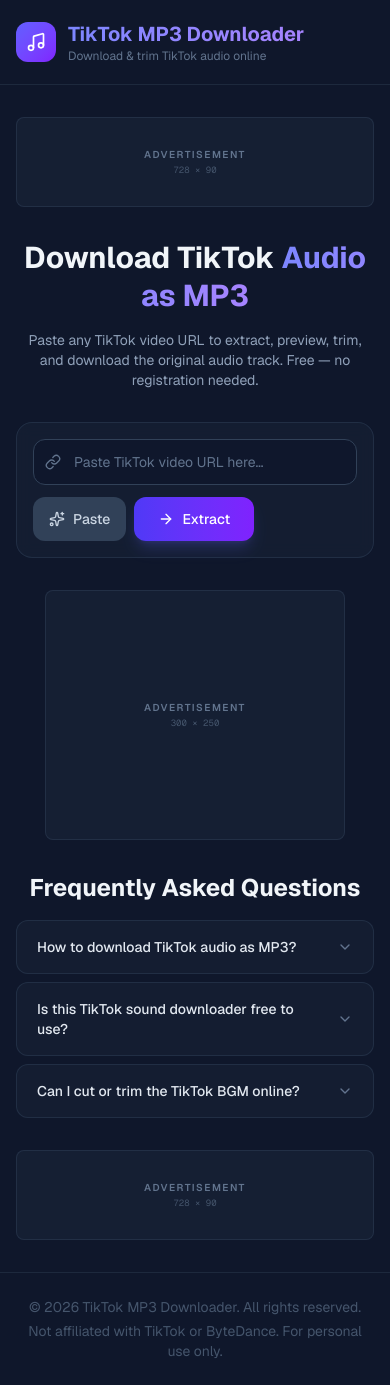
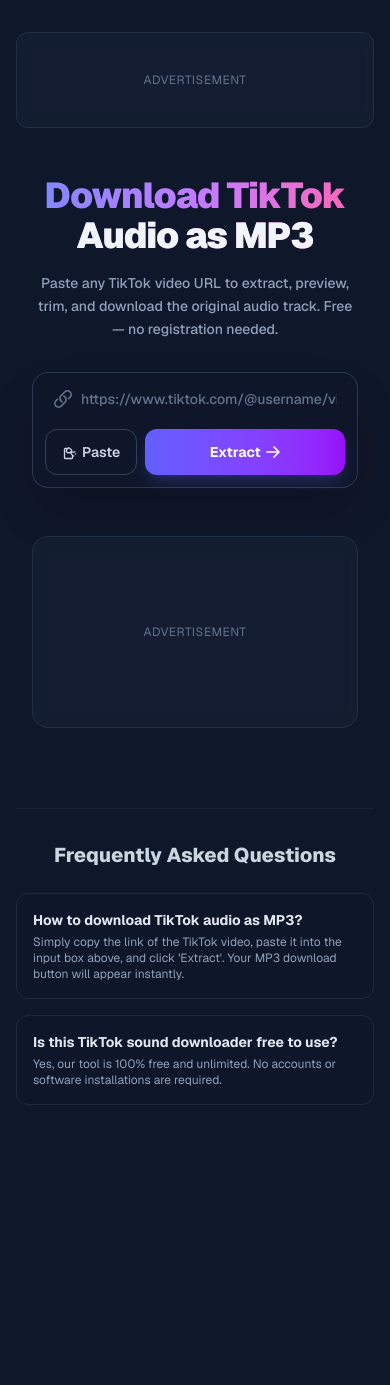
Before and after one commit to xuzirouAAA/wangzhan, a Next.js app: page / in a window 390 px wide. After the commit the page ends 1137 px from the top, so only its background shows below. Built offline with nearby package versions, Linux system fonts and the light colour scheme.

Commit message:
fix: resolve string termination build error and test core routing

```diff
--- a/src/app/page.tsx
+++ b/src/app/page.tsx
@@ -1,71 +1,53 @@
 "use client";
 
 import { useState } from "react";
-import {
-  Music,
-  Sparkles,
-  Link,
-  ArrowRight,
-  Loader2,
-  X,
-} from "lucide-react";
-import AdPlaceholder from "@/components/AdPlaceholder";
-import ResultCard from "@/components/ResultCard";
-import FaqAccordion from "@/components/FaqAccordion";
 
-/* ──────────────────────────────────────────────
-   Types
-   ────────────────────────────────────────────── */
-interface TikTokData {
+// 严格定义从你的新 Cloudflare Worker 返回的数据结构
+interface AudioData {
   title: string;
   coverImg: string;
   originalMp3Url: string;
   duration: number;
 }
 
-/* ──────────────────────────────────────────────
-   Calls our own API route (Edge Worker on CF)
-   ────────────────────────────────────────────── */
-async function fetchExtract(tiktokUrl: string): Promise<TikTokData> {
-  const res = await fetch("/api/extract", {
-    method: "POST",
-    headers: { "Content-Type": "application/json" },
-    body: JSON.stringify({ url: tiktokUrl }),
-  });
+export default function Home() {
+  const [inputUrl, setInputUrl] = useState("");
+  const [loading, setLoading] = useState(false);
+  const [error, setError] = useState<string | null>(null);
+  const [result, setResult] = useState<AudioData | null>(null);
 
-  if (!res.ok) {
-    const err = await res.json().catch(() => ({ error: "Request failed" }));
-    throw new Error(err.error ?? `HTTP ${res.status}`);
-  }
-
-  return res.json();
-}
-
-/* ──────────────────────────────────────────────
-   Page
-   ────────────────────────────────────────────── */
-export default function Home() {
-  const [url, setUrl] = useState("");
-  const [loading, setLoading] = useState(false);
-  const [error, setError] = useState("");
-  const [result, setResult] = useState<TikTokData | null>(null);
-
-  const handleExtract = async () => {
-    const trimmed = url.trim();
-    if (!trimmed) {
-      setError("Please paste a TikTok video URL first.");
-      return;
-    }
+  const handleExtract = async (e: React.FormEvent) => {
+    e.preventDefault();
+    if (!inputUrl.trim()) return;
 
     setLoading(true);
-    setError("");
+    setError(null);
     setResult(null);
 
     try {
-      const data = await fetchExtract(trimmed);
+      // ── 核心修改点：直接强行请求你在 Cloudflare 部署成功的独立微服务 ──
+      const response = await fetch("https://super-dew-9993.2207139559.workers.dev/", {
+        method: "POST",
+        headers: {
+          "Content-Type": "application/json",
+        },
+        body: JSON.stringify({ url: inputUrl.trim() }),
+      });
+
+      if (!response.ok) {
+        throw new Error(`Server status responded with ${response.status}`);
+      }
+
+      const data = await response.json() as AudioData;
+
+      if (data && data.originalMp3Url) {
         setResult(data);
-    } catch {
-      setError("Something went wrong. Please try again.");
+      } else {
+        throw new Error("Invalid response format from backup cluster.");
+      }
+    } catch (err) {
+      console.error(err);
+      setError("Something went wrong. Please verify the link or try again.");
     } finally {
       setLoading(false);
     }
@@ -74,161 +56,150 @@
   const handlePaste = async () => {
     try {
       const text = await navigator.clipboard.readText();
-      setUrl(text);
-      if (error) setError("");
-    } catch {
-      setError("Unable to read clipboard. Please paste manually.");
+      setInputUrl(text);
+    } catch (err) {
+      console.error("Failed to read clipboard:", err);
     }
   };
 
-  const handleClear = () => {
-    setUrl("");
-    setError("");
-    setResult(null);
-  };
-
   return (
-    <>
-      {/* ====== HEADER ====== */}
-      <header className="border-b border-slate-800">
-        <div className="max-w-7xl mx-auto px-4 py-5 flex items-center gap-3">
-          <div className="w-10 h-10 rounded-xl bg-gradient-to-br from-indigo-500 to-violet-600 flex items-center justify-center shrink-0">
-            <Music className="w-5 h-5 text-white" />
-          </div>
-          <div>
-            <h1 className="text-xl font-bold bg-gradient-to-r from-indigo-400 to-violet-400 bg-clip-text text-transparent">
-              TikTok MP3 Downloader
-            </h1>
-            <p className="text-xs text-slate-500">
-              Download &amp; trim TikTok audio online
-            </p>
-          </div>
-        </div>
-      </header>
-
-      {/* ====== MAIN ====== */}
-      <main className="flex-1 max-w-7xl mx-auto w-full px-4 py-8">
-        {/* ====== TOP BANNER AD (728 × 90) ====== */}
-        <div className="flex justify-center mb-8">
-          <AdPlaceholder type="banner" />
+    <main className="min-h-screen bg-[#0f172a] text-slate-100 flex flex-col items-center justify-between p-4 font-sans selection:bg-indigo-500 selection:text-white">
+      {/* 顶部通栏广告位 */}
+      <div className="w-full max-w-4xl h-24 bg-slate-800/40 border border-slate-700/50 rounded-xl flex items-center justify-center text-xs text-slate-500 tracking-wider my-4 backdrop-blur-sm">
+        ADVERTISEMENT
       </div>
 
-        <div className="flex gap-6">
-          {/* ====== LEFT SKYSCRAPER (160 × 600) — hidden on mobile ====== */}
-          <aside className="hidden lg:block shrink-0">
-            <div className="sticky top-8">
-              <AdPlaceholder type="skyscraper" />
+      <div className="w-full max-w-6xl grid grid-cols-1 lg:grid-cols-5 gap-6 my-auto items-start">
+        {/* 左侧侧边栏广告位 */}
+        <div className="hidden lg:flex col-span-1 h-[600px] bg-slate-800/40 border border-slate-700/50 rounded-xl items-center justify-center text-xs text-slate-500 tracking-wider writing-mode-vertical backdrop-blur-sm">
+          ADVERTISEMENT
         </div>
-          </aside>
 
-          {/* ====== CENTER COLUMN ====== */}
-          <div className="flex-1 max-w-3xl mx-auto w-full space-y-8">
-            {/* Hero */}
-            <div className="text-center space-y-4">
-              <h2 className="text-3xl sm:text-4xl font-bold leading-tight">
-                Download TikTok{" "}
-                <span className="bg-gradient-to-r from-indigo-400 to-violet-400 bg-clip-text text-transparent">
-                  Audio as MP3
-                </span>
-              </h2>
-              <p className="text-slate-400 max-w-lg mx-auto text-sm sm:text-base">
-                Paste any TikTok video URL to extract, preview, trim, and
-                download the original audio track. Free &mdash; no registration
-                needed.
+        {/* 中间核心交互区域 */}
+        <div className="col-span-1 lg:col-span-3 flex flex-col items-center py-8 px-4">
+          <div className="text-center mb-8">
+            <h1 className="text-4xl sm:text-5xl font-black bg-gradient-to-r from-indigo-400 via-purple-400 to-pink-400 bg-clip-text text-transparent mb-4 tracking-tight">
+              Download TikTok <span className="text-slate-100">Audio as MP3</span>
+            </h1>
+            <p className="text-slate-400 max-w-md mx-auto text-sm sm:text-base font-medium leading-relaxed">
+              Paste any TikTok video URL to extract, preview, trim, and download the original audio track. Free — no registration needed.
             </p>
           </div>
 
-            {/* Input box */}
-            <div className="bg-slate-800/40 backdrop-blur-sm border border-slate-700/50 rounded-2xl p-4 sm:p-5">
-              <div className="flex flex-col sm:flex-row gap-3">
-                <div className="flex-1 relative">
+          <form onSubmit={handleExtract} className="w-full max-w-2xl bg-slate-900/80 p-2 rounded-2xl border border-slate-700/80 shadow-2xl flex flex-col sm:flex-row gap-2 items-center backdrop-blur-md focus-within:border-indigo-500/50 transition-all duration-300">
+            <div className="w-full flex items-center gap-2 px-3 py-2 sm:py-0">
+              <svg xmlns="http://www.w3.org/2000/svg" fill="none" viewBox="0 0 24 24" strokeWidth={2} stroke="currentColor" className="w-5 h-5 text-slate-500 flex-shrink-0">
+                <path strokeLinecap="round" strokeLinejoin="round" d="M13.19 8.688a4.5 4.5 0 0 1 1.242 7.244l-4.5 4.5a4.5 4.5 0 0 1-6.364-6.364l1.757-1.757m13.35-.622 1.757-1.757a4.5 4.5 0 0 0-6.364-6.364l-4.5 4.5a4.5 4.5 0 0 0 1.242 7.244" />
+              </svg>
               <input
                 type="url"
-                    placeholder="Paste TikTok video URL here…"
-                    value={url}
-                    onChange={(e) => {
-                      setUrl(e.target.value);
-                      if (error) setError("");
-                    }}
-                    onKeyDown={(e) => e.key === "Enter" && handleExtract()}
-                    className="w-full bg-slate-900/80 border border-slate-700 rounded-xl px-4 py-3 pl-10 text-sm text-white placeholder-slate-500 outline-none focus:ring-2 focus:ring-indigo-500/50 focus:border-indigo-500 transition-all"
+                placeholder="https://www.tiktok.com/@username/video/..."
+                value={inputUrl}
+                onChange={(e) => setInputUrl(e.target.value)}
+                className="w-full bg-transparent border-none outline-none text-slate-200 placeholder-slate-500 text-sm sm:text-base font-medium"
               />
-                  <Link className="absolute left-3 top-1/2 -translate-y-1/2 w-4 h-4 text-slate-500 pointer-events-none" />
             </div>
-
-                <div className="flex gap-2">
+            <div className="w-full sm:w-auto flex gap-2 justify-end p-1 sm:p-0">
               <button
+                type="button"
                 onClick={handlePaste}
-                    className="px-4 py-3 bg-slate-700 hover:bg-slate-600 text-slate-300 rounded-xl text-sm font-medium transition-colors inline-flex items-center gap-2"
+                className="flex items-center gap-1 px-4 py-3 rounded-xl border border-slate-700 hover:bg-slate-800 text-slate-300 font-semibold text-sm transition-all duration-200"
               >
-                    <Sparkles className="w-4 h-4" />
+                <svg xmlns="http://www.w3.org/2000/svg" fill="none" viewBox="0 0 24 24" strokeWidth={2} stroke="currentColor" className="w-4 h-4">
+                  <path strokeLinecap="round" strokeLinejoin="round" d="M15.75 17.25v3.375c0 .621-.504 1.125-1.125 1.125h-9.75a1.125 1.125 0 0 1-1.125-1.125V7.875c0-.621.504-1.125 1.125-1.125H6.75a9.06 9.06 0 0 1 1.5.124m7.5 10.376A8.965 8.965 0 0 0 12 12.75c-.975 0-1.904.155-2.77.44a1.125 1.125 0 0 1-1.23-.339L6.562 11.23a1.125 1.125 0 0 1-.161-1.157 9.062 9.062 0 0 1 1.514-2.506l1.243-1.493a1.125 1.125 0 0 1 1.543-.146l3.52 2.816a1.125 1.125 0 0 1 .146 1.543l-1.314 1.576a8.964 8.964 0 0 0 2.771.44c1.196 0 2.333-.233 3.375-.657m-1.5 6.24h.008v.008H17.25v-.008Zm3-3h.008v.008H20.25v-.008Z" />
+                </svg>
                 Paste
               </button>
               <button
-                    onClick={handleExtract}
+                type="submit"
                 disabled={loading}
-                    className="px-6 py-3 bg-gradient-to-r from-indigo-600 to-violet-600 hover:from-indigo-500 hover:to-violet-500 text-white rounded-xl text-sm font-medium transition-all disabled:opacity-50 disabled:cursor-not-allowed inline-flex items-center gap-2 shadow-lg shadow-indigo-500/20"
+                className="flex-1 sm:flex-initial flex items-center justify-center gap-1 px-6 py-3 rounded-xl bg-gradient-to-r from-indigo-500 to-purple-600 hover:from-indigo-600 hover:to-purple-700 disabled:opacity-50 text-white font-bold text-sm shadow-lg shadow-indigo-500/20 active:scale-95 transition-all duration-200 whitespace-nowrap"
               >
                 {loading ? (
-                      <Loader2 className="w-4 h-4 animate-spin" />
+                  <svg className="animate-spin h-5 w-5 text-white" fill="none" viewBox="0 0 24 24">
+                    <circle className="opacity-25" cx="12" cy="12" r="10" stroke="currentColor" strokeWidth="4" />
+                    <path className="opacity-75" fill="currentColor" d="M4 12a8 8 0 018-8V0C5.373 0 0 5.373 0 12h4zm2 5.291A7.962 7.962 0 014 12H0c0 3.042 1.135 5.824 3 7.938l3-2.647z" />
+                  </svg>
                 ) : (
-                      <ArrowRight className="w-4 h-4" />
+                  <>
+                    <span>Extract</span>
+                    <svg xmlns="http://www.w3.org/2000/svg" fill="none" viewBox="0 0 24 24" strokeWidth={2.5} stroke="currentColor" className="w-4 h-4">
+                      <path strokeLinecap="round" strokeLinejoin="round" d="M13.5 4.5 21 12m0 0-7.5 7.5M21 12H3" />
+                    </svg>
+                  </>
                 )}
-                    {loading ? "Extracting…" : "Extract"}
               </button>
+            </div>
+          </form>
+
+          {/* 异常警示条 */}
+          {error && (
+            <div className="w-full max-w-2xl mt-4 p-3 bg-red-500/10 border border-red-500/20 rounded-xl flex items-center gap-2 text-xs sm:text-sm text-red-400 font-medium">
+              <svg xmlns="http://www.w3.org/2000/svg" fill="none" viewBox="0 0 24 24" strokeWidth={2} stroke="currentColor" className="w-4 h-4 flex-shrink-0">
+                <path strokeLinecap="round" strokeLinejoin="round" d="M6 18 18 6M6 6l12 12" />
+              </svg>
+              <span>{error}</span>
+            </div>
+          )}
+
+          {/* 解析成功渲染面板 */}
+          {result && (
+            <div className="w-full max-w-2xl mt-8 bg-slate-900/90 border border-slate-700/60 rounded-2xl p-4 sm:p-6 shadow-2xl flex flex-col sm:flex-row gap-6 items-center animate-in fade-in slide-in-from-bottom-4 duration-300">
+              <img
+                src={result.coverImg}
+                alt="Video Cover"
+                className="w-28 h-28 sm:w-32 sm:h-32 object-cover rounded-xl border border-slate-700/50 shadow-md flex-shrink-0"
+                onError={(e) => {
+                  (e.target as HTMLImageElement).src = "https://images.unsplash.com/photo-1611162617213-7d7a39e9b1d7?w=300";
+                }}
+              />
+              <div className="flex-1 w-full flex flex-col gap-3">
+                <h3 className="text-base sm:text-lg font-bold text-slate-200 line-clamp-2 leading-snug">
+                  {result.title}
+                </h3>
+                <audio controls src={result.originalMp3Url} className="w-full h-10 mt-1" />
+                <a
+                  href={result.originalMp3Url}
+                  download={`${result.title.slice(0, 20)}.mp3`}
+                  target="_blank"
+                  rel="noopener noreferrer"
+                  className="w-full sm:w-max mt-2 flex items-center justify-center gap-2 px-5 py-2.5 rounded-xl bg-indigo-600 hover:bg-indigo-500 text-white font-bold text-sm shadow-md transition-all duration-200"
+                >
+                  <svg xmlns="http://www.w3.org/2000/svg" fill="none" viewBox="0 0 24 24" strokeWidth={2.5} stroke="currentColor" className="w-4 h-4">
+                    <path strokeLinecap="round" strokeLinejoin="round" d="M3 16.5v2.25A2.25 2.25 0 0 0 5.25 21h13.5A2.25 2.25 0 0 0 21 18.75V16.5M16.5 12 12 16.5m0 0L7.5 12m4.5 4.5V3" />
+                  </svg>
+                  Download Audio MP3
+                </a>
+              </div>
+            </div>
+          )}
+
+          {/* 中间内嵌广告位 */}
+          <div className="w-full max-w-2xl h-48 bg-slate-800/40 border border-slate-700/50 rounded-2xl flex items-center justify-center text-xs text-slate-500 tracking-wider mt-12 backdrop-blur-sm">
+            ADVERTISEMENT
           </div>
         </div>
 
-              {error && (
-                <p className="mt-3 text-sm text-red-400 flex items-center gap-1.5">
-                  <X className="w-3.5 h-3.5 shrink-0" />
-                  {error}
-                </p>
-              )}
+        {/* 右侧侧边栏广告位 */}
+        <div className="hidden lg:flex col-span-1 h-[600px] bg-slate-800/40 border border-slate-700/50 rounded-xl items-center justify-center text-xs text-slate-500 tracking-wider writing-mode-vertical backdrop-blur-sm">
+          ADVERTISEMENT
+        </div>
       </div>
 
-            {/* Result card */}
-            {result && (
-              <ResultCard
-                title={result.title}
-                coverImg={result.coverImg}
-                originalMp3Url={result.originalMp3Url}
-                duration={result.duration}
-              />
-            )}
-
-            {/* ====== RECTANGLE AD (300 × 250) ====== */}
-            <div className="flex justify-center">
-              <AdPlaceholder type="rectangle" />
+      {/* 底部 FAQ 区域 */}
+      <footer className="w-full max-w-4xl border-t border-slate-800/60 pt-8 pb-4 mt-12">
+        <h2 className="text-xl font-extrabold text-slate-300 mb-6 text-center">Frequently Asked Questions</h2>
+        <div className="space-y-4">
+          <div className="bg-slate-900/50 border border-slate-800 p-4 rounded-xl">
+            <h4 className="text-sm font-bold text-slate-200 mb-1">How to download TikTok audio as MP3?</h4>
+            <p className="text-xs sm:text-sm text-slate-400">Simply copy the link of the TikTok video, paste it into the input box above, and click 'Extract'. Your MP3 download button will appear instantly.</p>
           </div>
-
-            {/* FAQ Accordion */}
-            <FaqAccordion />
+          <div className="bg-slate-900/50 border border-slate-800 p-4 rounded-xl">
+            <h4 className="text-sm font-bold text-slate-200 mb-1">Is this TikTok sound downloader free to use?</h4>
+            <p className="text-xs sm:text-sm text-slate-400">Yes, our tool is 100% free and unlimited. No accounts or software installations are required.</p>
           </div>
-
-          {/* ====== RIGHT SKYSCRAPER (160 × 600) — hidden on mobile ====== */}
-          <aside className="hidden lg:block shrink-0">
-            <div className="sticky top-8">
-              <AdPlaceholder type="skyscraper" />
-            </div>
-          </aside>
-        </div>
-
-        {/* ====== BOTTOM BANNER AD (728 × 90) ====== */}
-        <div className="flex justify-center mt-8">
-          <AdPlaceholder type="banner" />
-        </div>
-      </main>
-
-      {/* ====== FOOTER ====== */}
-      <footer className="border-t border-slate-800">
-        <div className="max-w-7xl mx-auto px-4 py-6 text-center text-sm text-slate-600">
-          <p>&copy; {new Date().getFullYear()} TikTok MP3 Downloader. All rights reserved.</p>
-          <p className="mt-1">
-            Not affiliated with TikTok or ByteDance. For personal use only.
-          </p>
         </div>
       </footer>
-    </>
+    </main>
   );
 }
```
Lines whose indentation alone changed are shown as unchanged.
